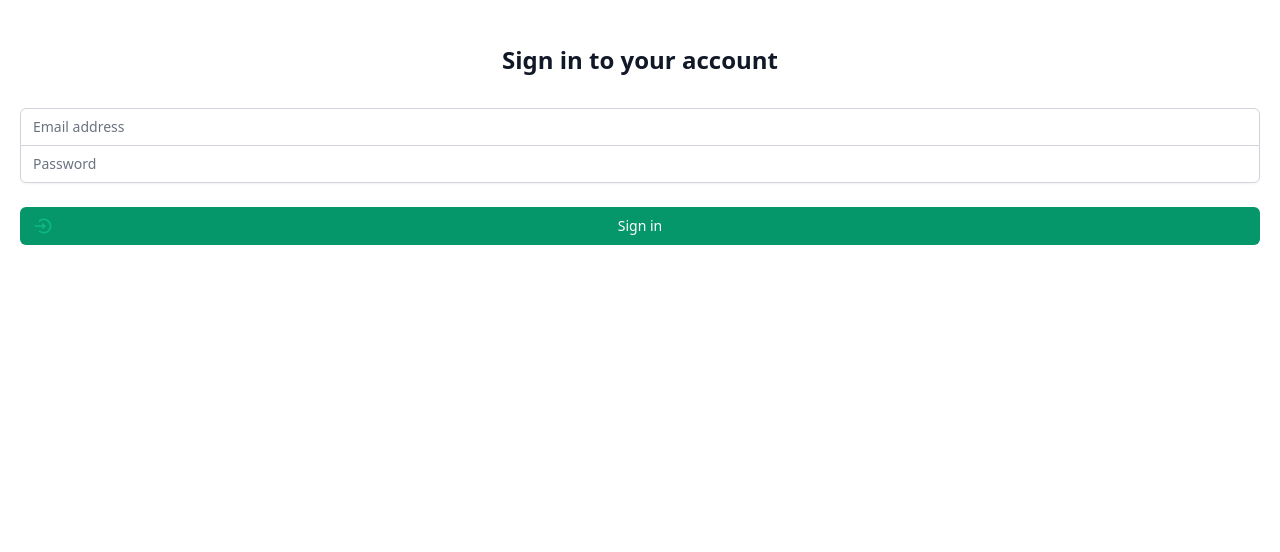
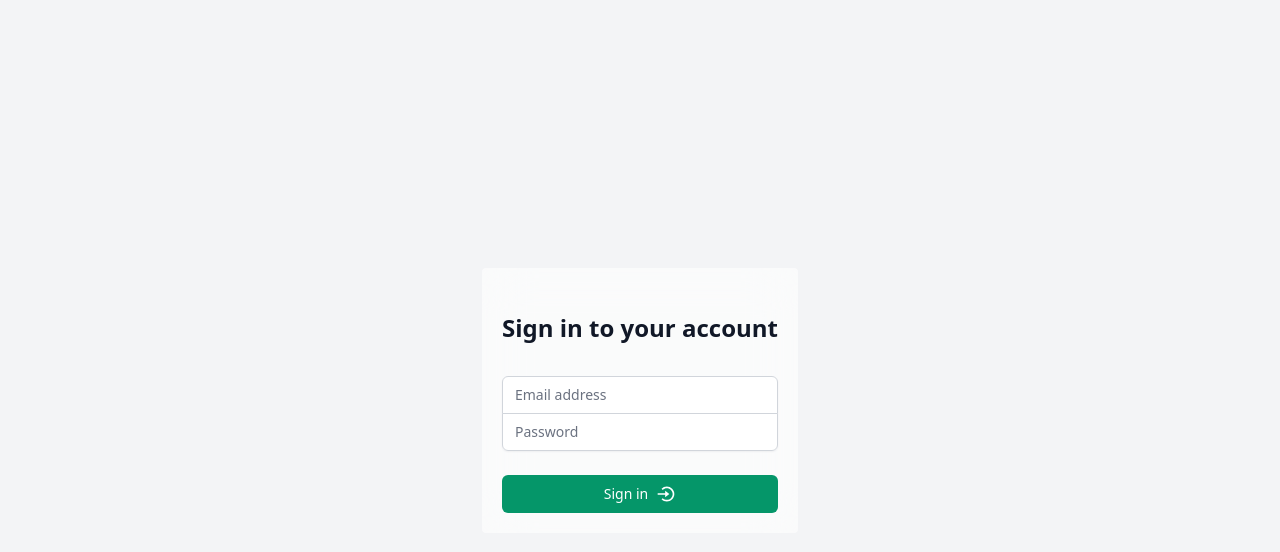
Before and after one commit to evriyanaindrasaputra/react-dashboard, a React (Vite) app: page / in a window 1280 px wide. Shown: the top 552 px of the page. Built offline with nearby package versions, Linux system fonts and the light colour scheme; no server answers.

Commit message:
feat: add root layout

```diff
--- a/src/components/form/form-signin.tsx
+++ b/src/components/form/form-signin.tsx
@@ -18,7 +18,7 @@ const FormSignIn: React.FC = () => {
   const navigate = useNavigate()
   const { handleAuth, token } = useAuthContext()
   React.useEffect(() => {
-    token && navigate('/dashboard', {replace: true})
+    token && navigate('/dashboard', { replace: true })
   }, [])
 
   const { mutate, isError, isLoading } = useMutation(postLogin, {
@@ -30,7 +30,7 @@ const FormSignIn: React.FC = () => {
       // @ts-ignore
       handleAuth(data.access_token)
       Cookies.set('token', data.access_token, { expires: 1 })
-      navigate('/dashboard', {replace: true})
+      navigate('/dashboard', { replace: true })
     }
   })
   async function onSubmit(values: UserSignIn) {
@@ -72,10 +72,8 @@ const FormSignIn: React.FC = () => {
             type="submit"
             className="group relative w-full flex justify-center py-2 px-4 border border-transparent text-sm font-medium rounded-md text-white bg-emerald-600 hover:bg-emerald-700 focus:outline-none focus:ring-2 focus:ring-offset-2 focus:ring-emerald-500"
           >
-            <span className="absolute left-0 inset-y-0 flex items-center pl-3">
-              <BiLogInCircle className="h-5 w-5 text-emerald-500 group-hover:text-emerald-400" aria-hidden="true" />
-            </span>
             Sign in
+            <BiLogInCircle className="h-5 w-5 ml-2 text-white group-hover:text-emerald-400" aria-hidden="true" />
           </button>
         </div>
       </form>
--- /dev/null
+++ b/src/layouts/root-layout.tsx
@@ -0,0 +1,13 @@
+import React from 'react'
+
+const RootLayout: React.FC<{ children: React.ReactNode }> = ({ children }) => {
+  return (
+    <>
+      <div className="flex w-full items-center justify-center min-h-screen bg-gray-100 text-gray-800">
+        {children}
+      </div>
+    </>
+  )
+}
+
+export default RootLayout
--- a/src/pages/Landing.tsx
+++ b/src/pages/Landing.tsx
@@ -1,10 +1,13 @@
 import React from 'react'
 import FormSignIn from '~/components/form/form-signin'
+import RootLayout from '~/layouts/root-layout'
 
 const Landing: React.FC = () => {
   return (
     <>
-      <FormSignIn />
+      <RootLayout>
+        <FormSignIn />
+      </RootLayout>
     </>
   )
 }
```
